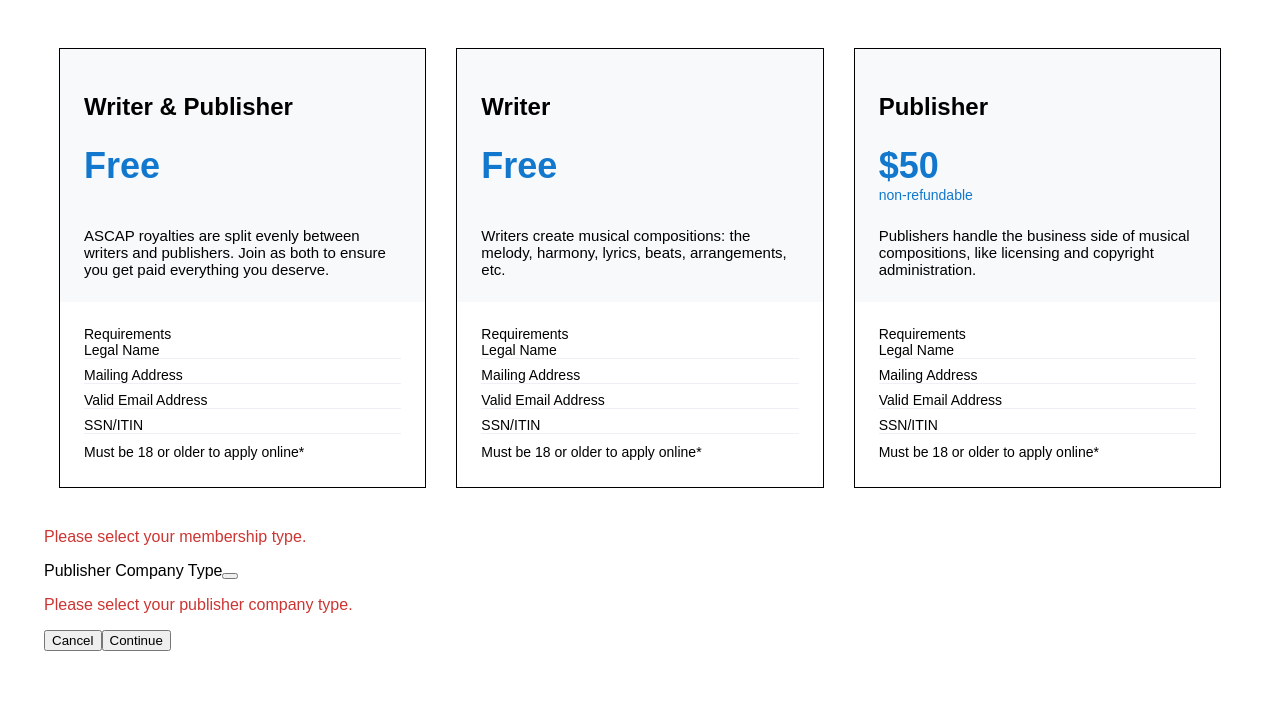
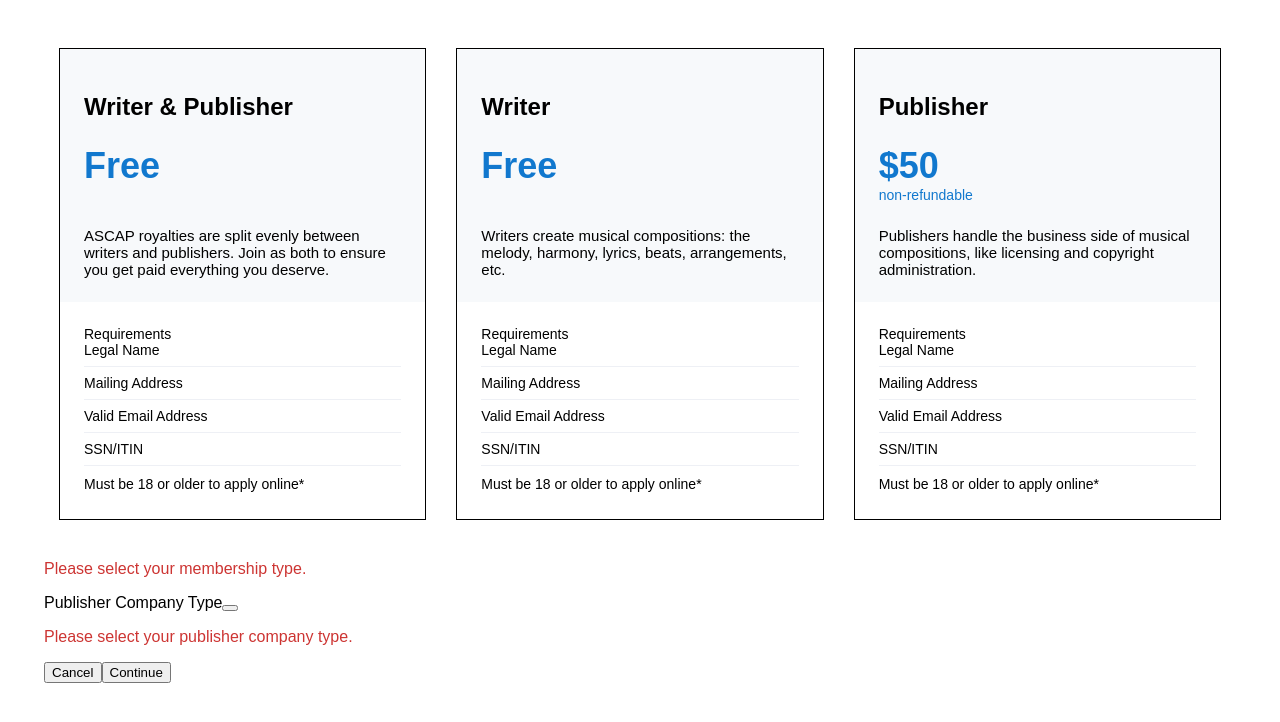
Before and after one commit to patcoston/ascap, a React (Vite) app: page / in a window 1280 px wide. Shown: the top 722 px of the page. Built offline with nearby package versions, Linux system fonts and the light colour scheme.

Commit message:
Adding padding bottom to requirement

```diff
--- a/src/sass/MemberType.scss
+++ b/src/sass/MemberType.scss
@@ -29,6 +29,7 @@
       .requirement {
         border-bottom: 0.8px solid rgb(238, 240, 245);
         margin-bottom: 8px;
+        padding-bottom: 8px;
       }
       .age-requirement {
         line-height: 21px;
```
